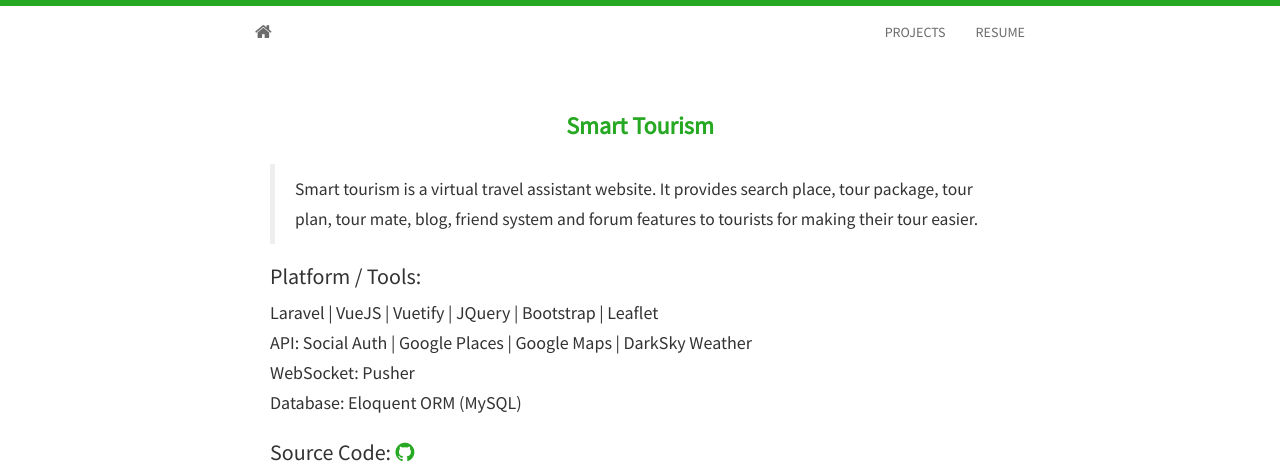
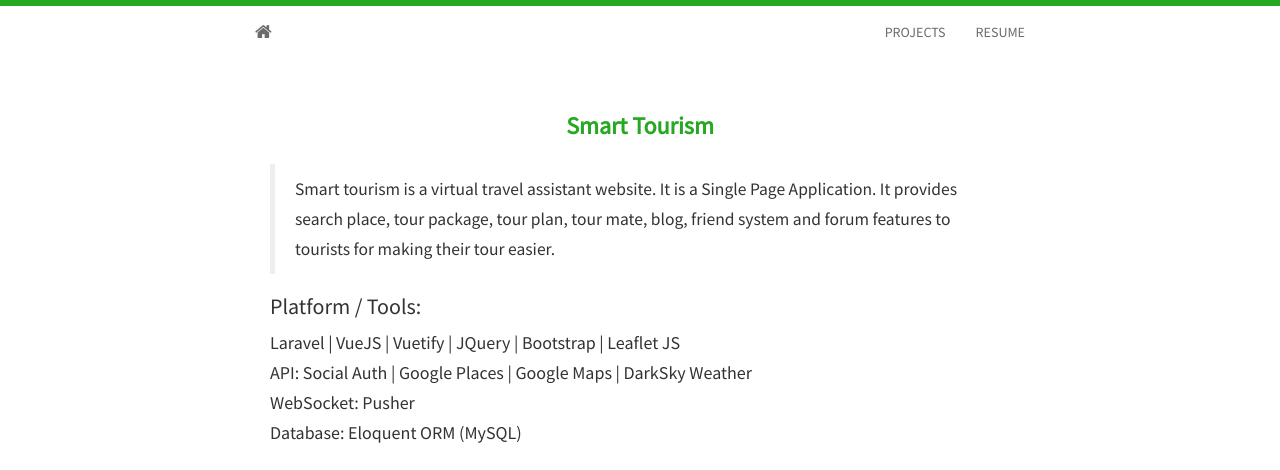
Before and after one commit to monirulhossainanik/monirulhossainanik.github.io, a Jekyll site: the page built from _posts/projects/2018-11-14-smart_tourism.md, in a window 1280 px wide. Shown: the top 470 px of the page. Built offline with Jekyll 4.4.1, drawn with Linux system fonts in a browser that asks for light colours; nearby versions of some CDN libraries.

Commit message:
resume updated

```diff
--- a/_includes/resume.html
+++ b/_includes/resume.html
@@ -1,7 +1,7 @@
 <section id="resume">
   <div class="container">
     <div class="embed-responsive embed-responsive-16by9">
-      <iframe src="https://drive.google.com/file/d/1ABuKyup3nc8_j5hG0GyFs3t8nVMOXZWs/preview" class="embed-responsive-item" style="padding: 15px 5px; margin: 15px auto"></iframe>
+      <iframe src="https://drive.google.com/file/d/13NrxzYzVx61AVkcpr-oXRApydK6GOtZ1/preview" class="embed-responsive-item" style="padding: 15px 5px; margin: 15px auto"></iframe>
     </div>
   </div>
 </section>
--- a/_posts/projects/2018-11-14-smart_tourism.md
+++ b/_posts/projects/2018-11-14-smart_tourism.md
@@ -4,10 +4,10 @@
 title: Smart Tourism
 ---
 
->Smart tourism is a virtual travel assistant website. It provides search place, tour package, tour plan, tour mate, blog, friend system and forum features to tourists for making their tour easier.
+>Smart tourism is a virtual travel assistant website. It is a Single Page Application. It provides search place, tour package, tour plan, tour mate, blog, friend system and forum features to tourists for making their tour easier.
 
 <h4 id="unorderedlist">Platform / Tools:</h4>
-Laravel | VueJS | Vuetify | JQuery | Bootstrap | Leaflet
+Laravel | VueJS | Vuetify | JQuery | Bootstrap | Leaflet JS
 <br>API: Social Auth | Google Places | Google Maps | DarkSky Weather
 <br>WebSocket: Pusher
 <br>Database: Eloquent ORM (MySQL)
```
Also changed, not shown: _posts/projects/2018-11-12-wumpus_game.md (+1 -2 lines).
